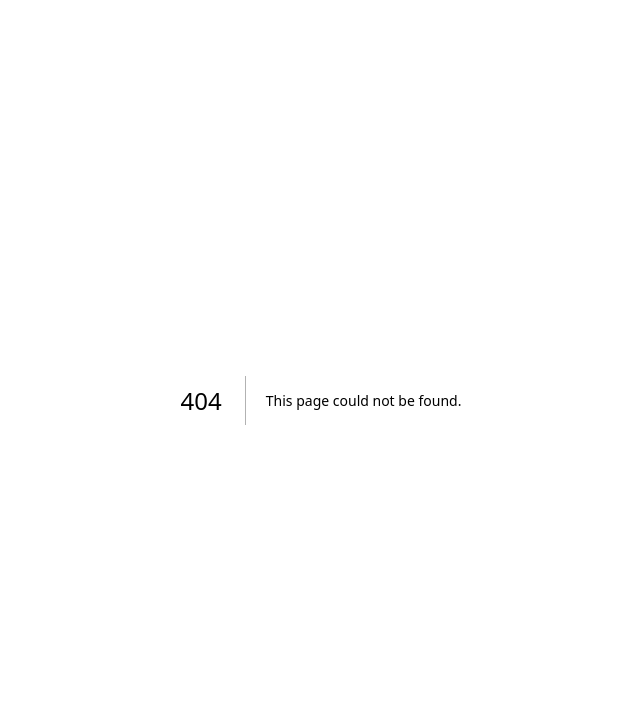
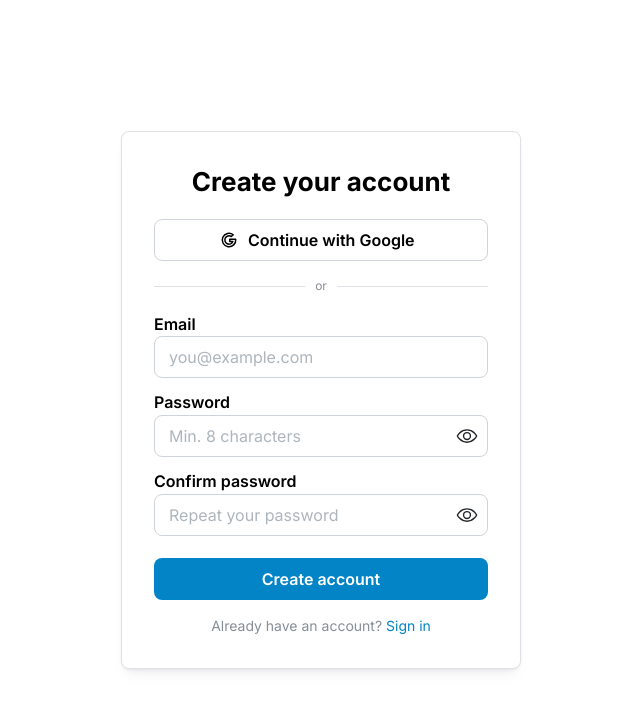
Before and after one commit to tinoromero/memoria, a Next.js app: page /signup in a window 1280 px wide. Before the commit this address had no page. Shown: the top 710 px of the page, without its empty margins (319-959 px from the left). Built offline with nearby package versions, Linux system fonts and the light colour scheme; no server answers.

Commit message:
feat: add signup page with Google OAuth and email/password

```diff
--- /dev/null
+++ b/app/signup/page.tsx
@@ -0,0 +1,17 @@
+import { Center, Card, Title, Stack } from '@mantine/core'
+import SignupForm from '@/components/auth/SignupForm'
+
+export default function SignupPage() {
+  return (
+    <Center h="100dvh" bg="var(--mantine-color-body)">
+      <Card w={400} p="xl" radius="md" withBorder shadow="sm">
+        <Stack gap="lg">
+          <Title order={2} fw={700} ta="center">
+            Create your account
+          </Title>
+          <SignupForm />
+        </Stack>
+      </Card>
+    </Center>
+  )
+}
--- /dev/null
+++ b/components/auth/SignupForm.tsx
@@ -0,0 +1,98 @@
+'use client'
+import { useState } from 'react'
+import { useRouter } from 'next/navigation'
+import { TextInput, PasswordInput, Button, Stack, Divider, Text, Anchor } from '@mantine/core'
+import { useForm } from '@mantine/form'
+import { notifications } from '@mantine/notifications'
+import { IconBrandGoogle } from '@tabler/icons-react'
+import { createClient } from '@/lib/supabase/client'
+import Link from 'next/link'
+
+export default function SignupForm() {
+  const router = useRouter()
+  const supabase = createClient()
+  const [loading, setLoading] = useState(false)
+
+  const form = useForm({
+    initialValues: { email: '', password: '', confirmPassword: '' },
+    validate: {
+      email: v => (/^\S+@\S+$/.test(v) ? null : 'Invalid email'),
+      password: v => (v.length >= 8 ? null : 'Password must be at least 8 characters'),
+      confirmPassword: (v, values) => (v === values.password ? null : 'Passwords do not match'),
+    },
+  })
+
+  async function handleGoogleSignup() {
+    await supabase.auth.signInWithOAuth({
+      provider: 'google',
+      options: { redirectTo: `${window.location.origin}/auth/callback` },
+    })
+  }
+
+  async function handleSubmit(values: typeof form.values) {
+    setLoading(true)
+    const { error } = await supabase.auth.signUp({
+      email: values.email,
+      password: values.password,
+    })
+    setLoading(false)
+    if (error) {
+      notifications.show({ message: error.message, color: 'red' })
+      return
+    }
+    notifications.show({
+      message: 'Check your email to confirm your account.',
+      color: 'green',
+    })
+    router.push('/login')
+  }
+
+  return (
+    <Stack gap="md">
+      <Button
+        leftSection={<IconBrandGoogle size={18} />}
+        variant="default"
+        size="md"
+        onClick={handleGoogleSignup}
+        fullWidth
+      >
+        Continue with Google
+      </Button>
+
+      <Divider label="or" labelPosition="center" />
+
+      <form onSubmit={form.onSubmit(handleSubmit)}>
+        <Stack gap="sm">
+          <TextInput
+            label="Email"
+            placeholder="you@example.com"
+            size="md"
+            {...form.getInputProps('email')}
+          />
+          <PasswordInput
+            label="Password"
+            placeholder="Min. 8 characters"
+            size="md"
+            {...form.getInputProps('password')}
+          />
+          <PasswordInput
+            label="Confirm password"
+            placeholder="Repeat your password"
+            size="md"
+            {...form.getInputProps('confirmPassword')}
+          />
+          <Button type="submit" size="md" loading={loading} fullWidth mt="xs">
+            Create account
+          </Button>
+        </Stack>
+      </form>
+
+      <Text ta="center" size="sm" c="dimmed">
+        Already have an account?{' '}
+        <Anchor component={Link} href="/login">
+          Sign in
+        </Anchor>
+      </Text>
+    </Stack>
+  )
+}
```
